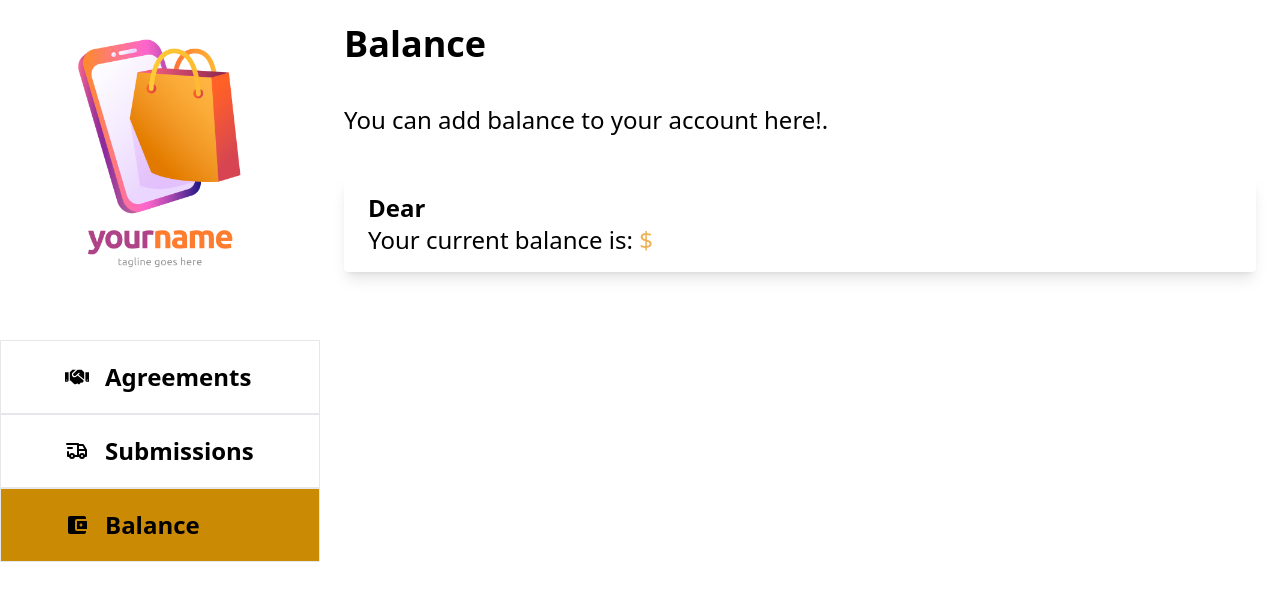
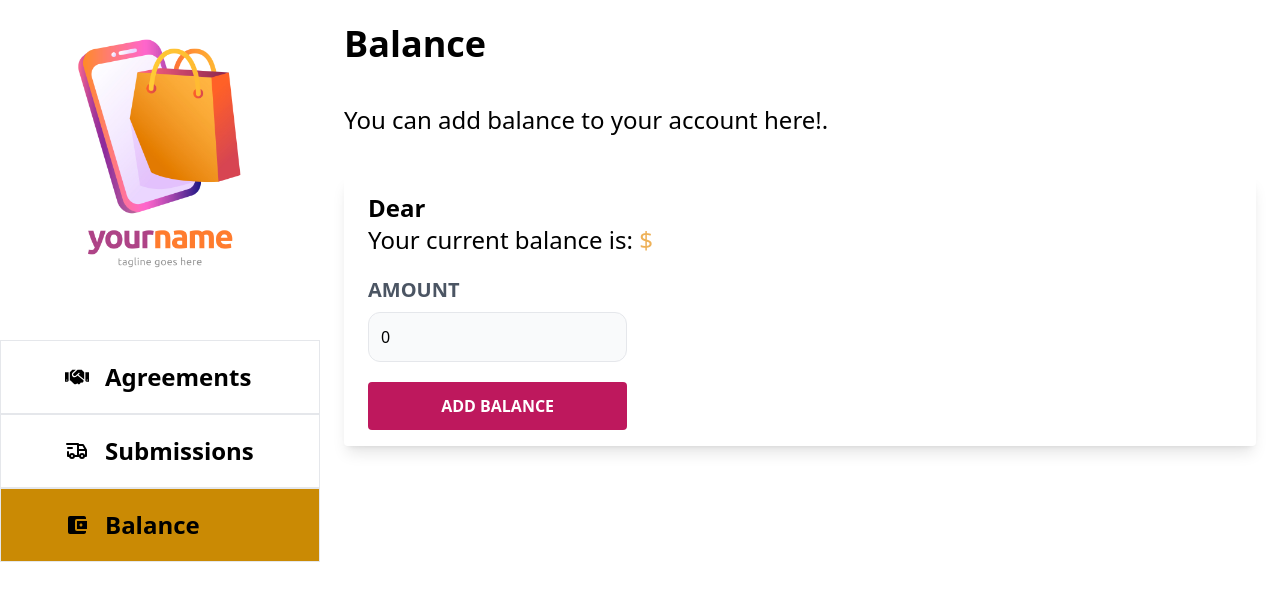
Before and after one commit to ManuelDevWeb/VendorManager_Nodejs_React, a Next.js app in the folder front/: page /balance in a window 1280 px wide. Shown: the top 600 px of the page. Built offline with nearby package versions, Linux system fonts and the light colour scheme.

Commit message:
Feature: fetch to API

```diff
--- a/front/src/components/BalanceInfo.tsx
+++ b/front/src/components/BalanceInfo.tsx
@@ -1,18 +1,87 @@
+import { useState, useEffect } from "react";
+
 // Custom Hooks
 import { useAuth } from "@/hooks/useAuth";
 
+// Config
+import { clientAxios } from "@/config/clientAxios";
+
 const BalanceInfo = () => {
-  const { user }: any = useAuth();
+  const [balance, setBalance] = useState(0);
+  const [error, setError] = useState("");
+  const [localUser, setLocalUser] = useState({} as any);
+
+  const { user, handleSetUser }: any = useAuth();
+
+  const handleSubmit = async () => {
+    if (balance <= 0) {
+      return alert("The balance must be greater than 0");
+    }
+
+    try {
+      const { data } = await clientAxios.post(
+        `/balances/deposit/${user.id}`,
+        {
+          amount: balance,
+        },
+        {
+          headers: {
+            Authorization: `Bearer ${user.jwtToken}`,
+          },
+        }
+      );
+
+      // Actualiza el usuario en el contexto
+      handleSetUser({
+        ...user,
+        balance: data.body.data.balance,
+      });
+
+      // Restablece el balance a 0
+      setBalance(0);
+    } catch (err) {
+      return alert("Error occurred while adding balance.");
+    }
+  };
+
+  useEffect(() => {
+    // Actualiza el estado local del usuario cuando se cambia en el contexto
+    setLocalUser(user);
+  }, [user]);
 
   return (
     <div className="rounded overflow-hidden shadow-lg px-6 py-4 my-10">
       <h2 className="text-2xl font-black">
-        Dear {user.firstName} {user.lastName}
+        Dear {localUser?.firstName} {localUser?.lastName}
       </h2>
       <p className="text-2xl ">
         Your current balance is:{" "}
-        <span className="text-[#eeb158]">${user.balance}</span>
+        <span className="text-[#eeb158]">${localUser?.balance}</span>
       </p>
+      <div className="my-5">
+        <label
+          htmlFor="amout"
+          className="uppercase text-gray-600 block text-xl font-bold"
+        >
+          Amount
+        </label>
+        <input
+          id="amount"
+          type="number"
+          placeholder="Enter amount"
+          className="w-full lg:w-[30%] mt-2 p-3 border rounded-xl bg-gray-50  focus:outline-yellow-600"
+          value={balance}
+          onChange={(e) => setBalance(+e.target.value)}
+        />
+      </div>
+      <button
+        onClick={handleSubmit}
+        type="submit"
+        value="Add Balance"
+        className="w-full lg:w-[30%] bg-pink-700 hover:bg-pink-950 py-3 text-white uppercase font-bold rounded hover:cursor-pointer  transition-colors"
+      >
+        Add Balance
+      </button>
     </div>
   );
 };
--- a/front/src/components/ListAgreements.tsx
+++ b/front/src/components/ListAgreements.tsx
@@ -29,7 +29,6 @@ const ListAgreements = () => {
             Authorization: `Bearer ${user.jwtToken}`,
           },
         });
-        console.log(data.body.data);
         setAgreements(data.body.data);
       };
       getAgreements();
@@ -38,6 +37,7 @@ const ListAgreements = () => {
 
   return (
     <div className="flex flex-col md:flex-row gap-10 flex-wrap">
+      {agreements?.length === 0 && <p>You don not have agreements</p>}
       {agreements?.map((item: any) => (
         <AgreementCard key={item.id} agreement={item} />
       ))}
--- a/front/src/context/VendorManagerProvider.tsx
+++ b/front/src/context/VendorManagerProvider.tsx
@@ -70,6 +70,11 @@ const VendorManagerProvider = ({ children }: VendorManagerProviderProps) => {
   };
 
   useEffect(() => {
+    if (currentRoute === "/admin") {
+      setCurrentNavCategory(navAdmin[navAdmin.length - 1]);
+      return;
+    }
+
     const findIndexNav = nav.findIndex((item) => item.href === currentRoute);
     setCurrentNavCategory(nav[findIndexNav]);
   }, [navCategories, currentRoute]);
```
Also changed, not shown: 2 other files (tests, documents, lock files or other folders).
